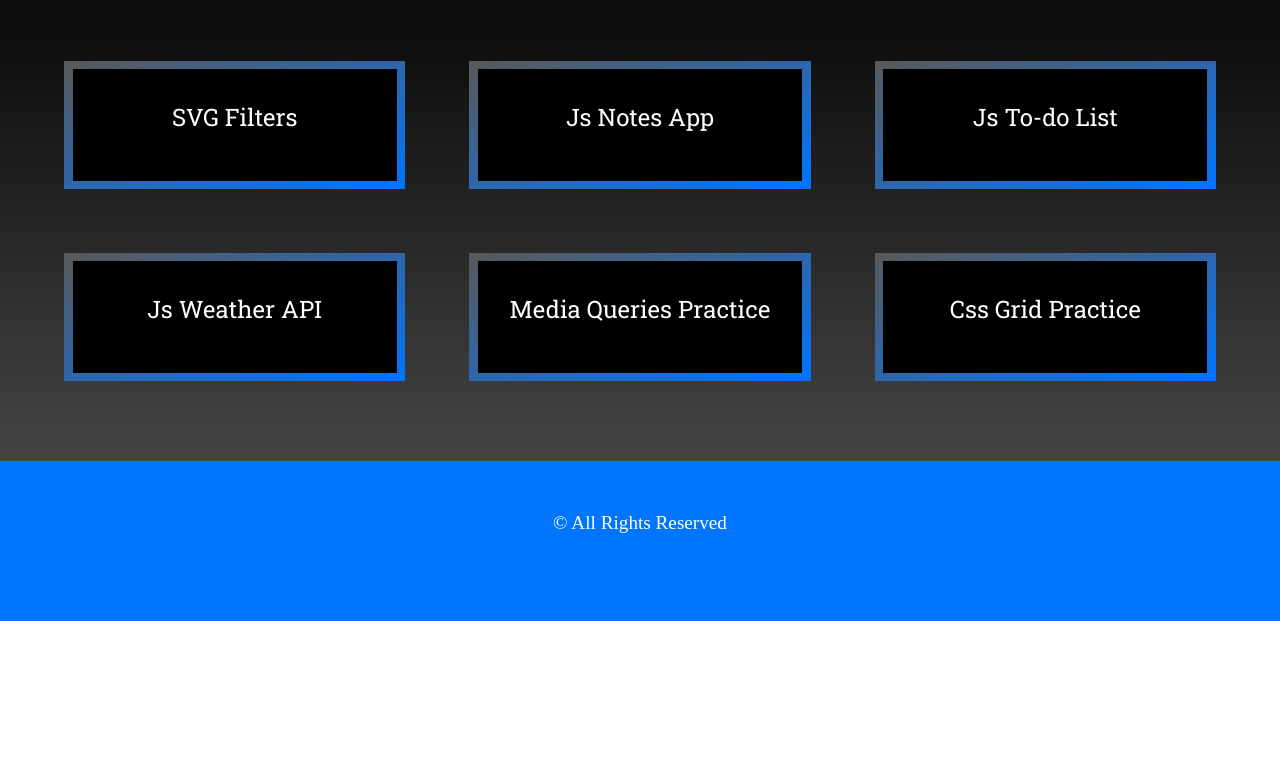
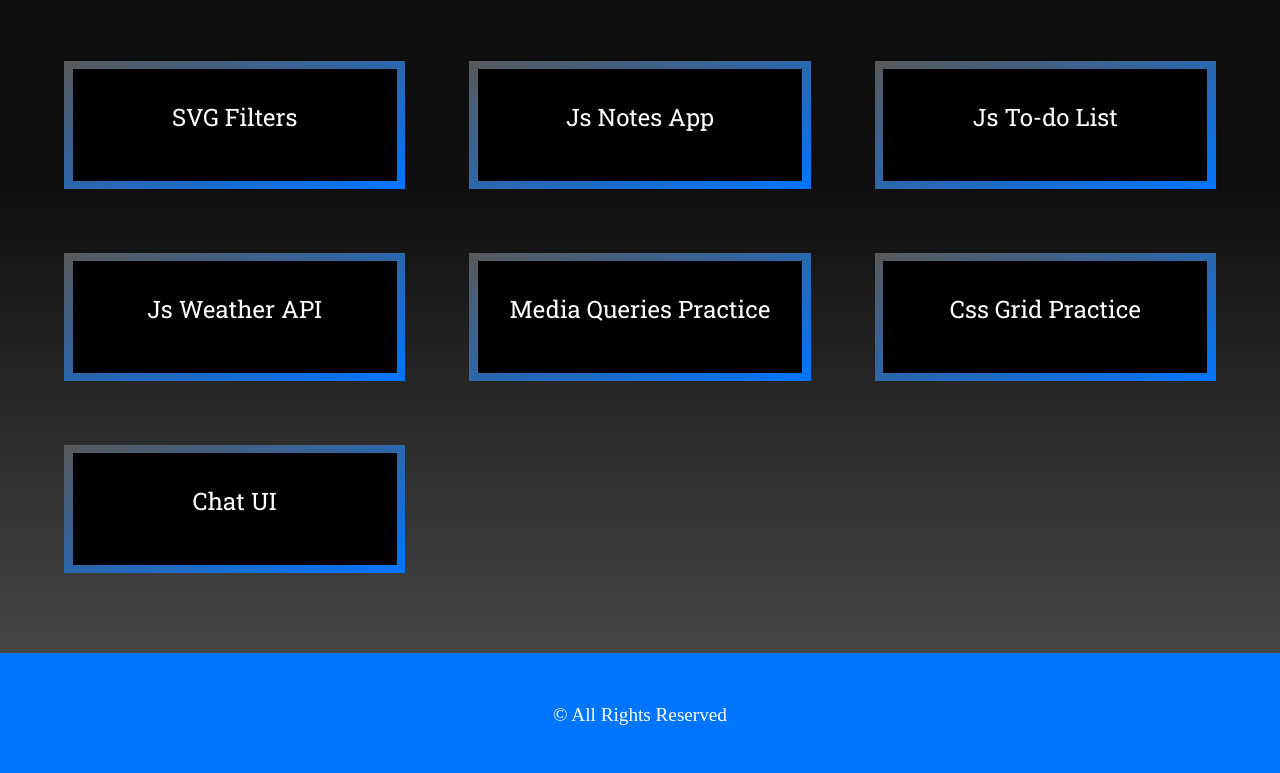
Before and after one commit to n8hadden/portfolioV3.github.io, a plain HTML site: page index.html in a window 1280 px wide. Shown: the part 1708-2481 px from the top of the page. Before the commit the page ends 2329 px from the top, so only its background shows below. Drawn offline with Linux system fonts and the light colour scheme.

Commit message:
Update index.html

```diff
--- a/index.html
+++ b/index.html
@@ -148,6 +148,12 @@
                     </a>
                 </div>
             </div>
+            <div class="projectContainer reveal">
+                <div class="projectLink" id="chatUI">
+                    <a href="https://n8hadden.github.io/chatUI.github.io/" target="_blank">Chat UI
+                    </a>
+                </div>
+            </div>
         </div>
         <footer>
             &copy; All Rights Reserved
```
